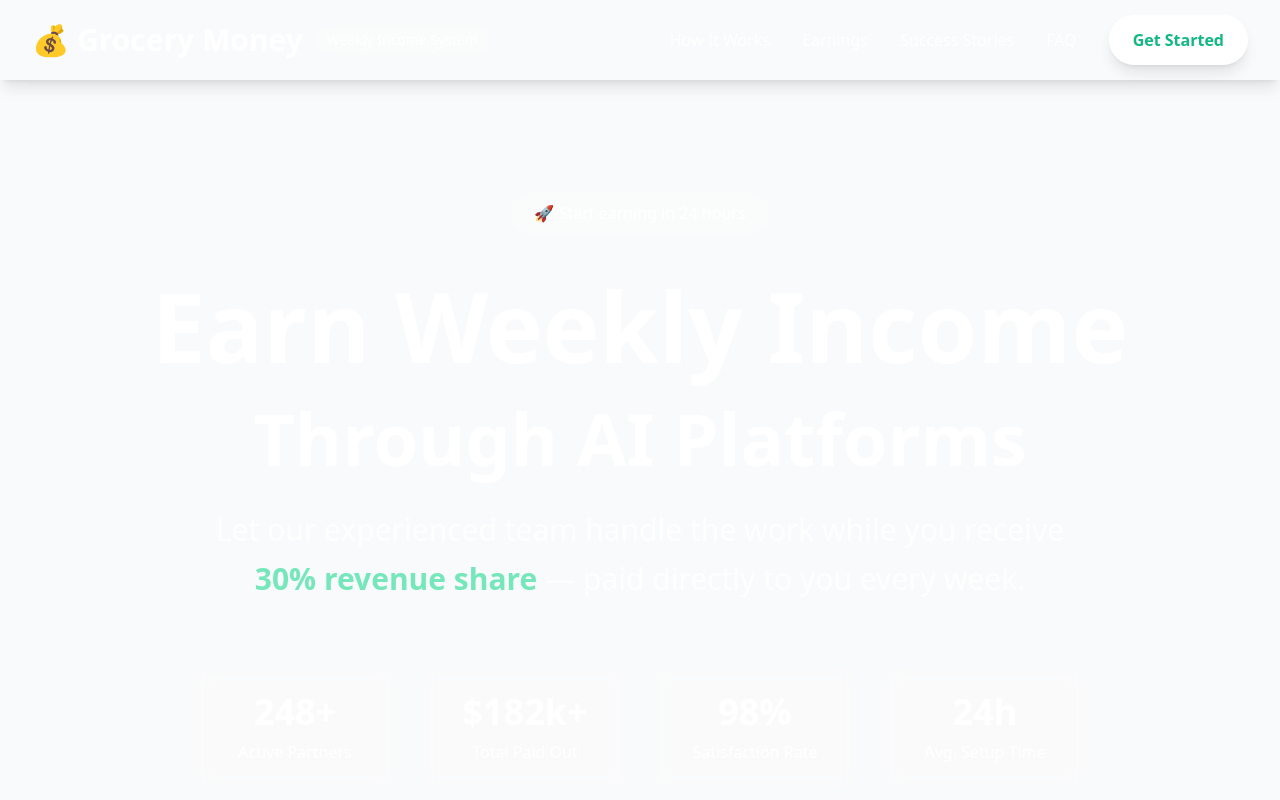
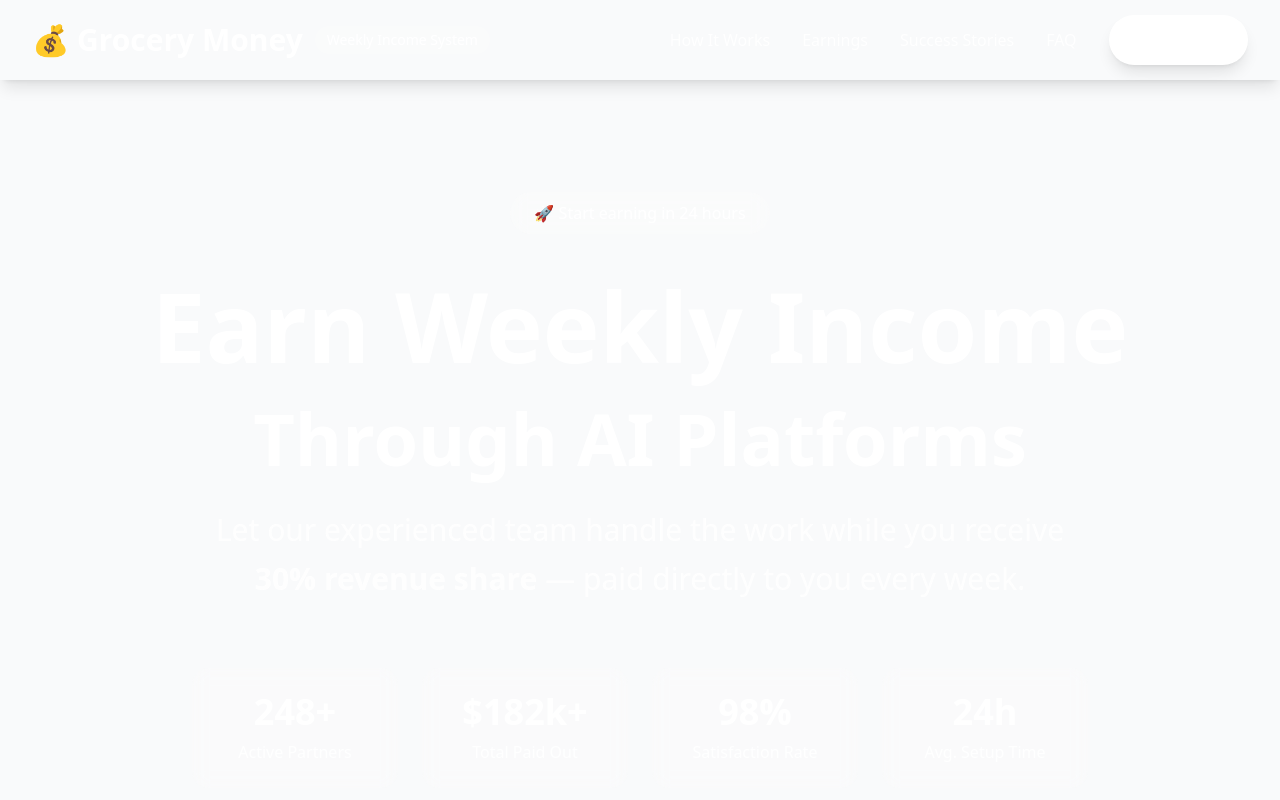
Before and after one commit to Ronliberty/gmoney, a Next.js app: page / in a window 1280 px wide. Shown: the top 800 px of the page. Built offline with nearby package versions, Linux system fonts and the light colour scheme.

Commit message:
prod trial am bored but m w

```diff
--- a/src/app/globals.css
+++ b/src/app/globals.css
@@ -1,18 +1,7 @@
 @import url('https://fonts.googleapis.com/css2?family=Inter:wght@300;400;500;600;700;800&display=swap');
 @import "tailwindcss";
 
-@theme {
-  /* Custom colors (equivalent to theme.extend.colors in v3) */
-  --color-primary: #10b981;
-  --color-secondary: #059669;
-  --color-accent: #6ee7b7;
-  --color-light: #d1fae5;
 
-  /* Custom animations (equivalent to theme.extend.animation in v3) */
-  --animate-float: float 3s ease-in-out infinite;
-  --animate-pulse-glow: pulse-glow 2s ease-in-out infinite;
-  --animate-slideIn: slideIn 0.3s ease-out;
-}
 
 @layer base {
   :root {
```
